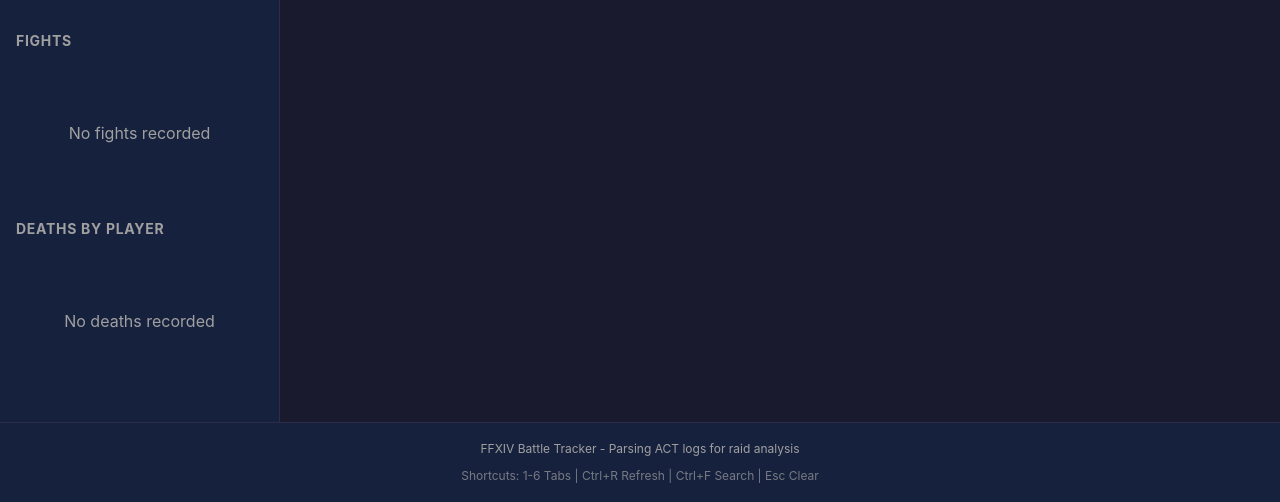
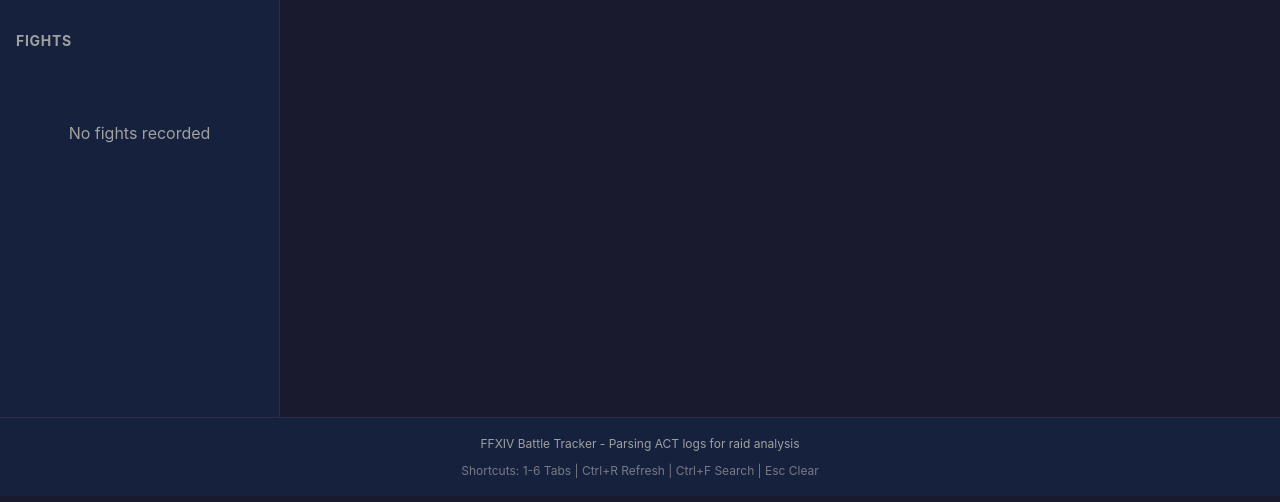
Before and after one commit to rmoskwa/ffxiv-simple-battle-tracker, a Flask app: page / in a window 1280 px wide. Shown: the part 304-806 px from the top of the page. Run offline with Flask 2, Linux system fonts and the light colour scheme; data that the repository does not hold is empty.

Commit message:
feat: removal of the "death summary" sections that totalled deaths and displayed them. I don't care about death counts right now

```diff
--- a/static/js/dashboard.js
+++ b/static/js/dashboard.js
@@ -24,7 +24,6 @@ const elements = {
     totalDeaths: document.getElementById('total-deaths'),
     avgDuration: document.getElementById('avg-duration'),
     fightsList: document.getElementById('fights-list'),
-    deathsSummaryList: document.getElementById('deaths-summary-list'),
     attemptHeader: document.querySelector('#attempt-header h2'),
     attemptMeta: document.getElementById('attempt-meta'),
     searchFilter: document.getElementById('search-filter'),
@@ -378,8 +377,6 @@ async function loadSummary() {
 
         const avgDuration = fightData.total_attempts > 0 ? totalDuration / fightData.total_attempts : 0;
         elements.avgDuration.textContent = formatDuration(avgDuration);
-
-        renderDeathsSummary(deathsByPlayer);
     } else {
         // No fight selected - show overall summary
         currentFightData = null;  // Clear cached fight data
@@ -413,8 +410,6 @@ async function loadSummary() {
             const avgDuration = totalAttempts > 0 ? totalDuration / totalAttempts : 0;
             elements.avgDuration.textContent = formatDuration(avgDuration);
         }
-
-        renderDeathsSummary(data.deaths_by_player);
     }
 }
 
@@ -1554,33 +1549,6 @@ function sortPlayersByRole(players) {
     });
 }
 
-// Render deaths summary
-function renderDeathsSummary(deathsByPlayer) {
-    elements.deathsSummaryList.innerHTML = '';
-
-    const sorted = Object.entries(deathsByPlayer).sort((a, b) => b[1] - a[1]);
-
-    if (sorted.length === 0) {
-        elements.deathsSummaryList.innerHTML = '<div class="empty-state"><p>No deaths recorded</p></div>';
-        return;
-    }
-
-    sorted.forEach(([player, count]) => {
-        const item = document.createElement('div');
-        item.className = 'death-summary-item';
-        const jobName = getPlayerJob(player);
-        const jobLabel = jobName ? `<span class="player-job">${jobName}</span>` : '';
-        item.innerHTML = `
-            <span class="player-info">
-                <span class="player-name">${player}</span>
-                ${jobLabel}
-            </span>
-            <span class="death-count">${count}</span>
-        `;
-        elements.deathsSummaryList.appendChild(item);
-    });
-}
-
 // Utility functions
 function formatTime(isoString) {
     const date = new Date(isoString);
--- a/templates/index.html
+++ b/templates/index.html
@@ -52,11 +52,6 @@
             <section id="fights-section">
                 <h2>Fights</h2>
                 <div id="fights-list"></div>
-            </section>
-
-            <section id="deaths-summary-section">
-                <h2>Deaths by Player</h2>
-                <div id="deaths-summary-list"></div>
             </section>
         </aside>
 
```
